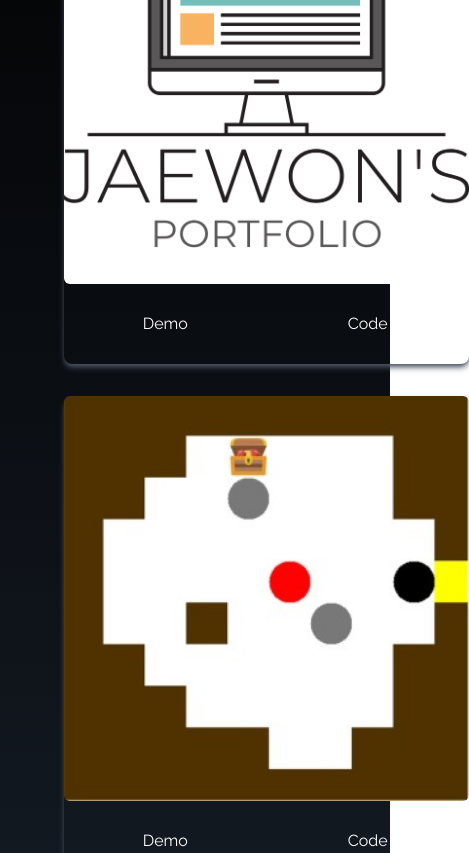
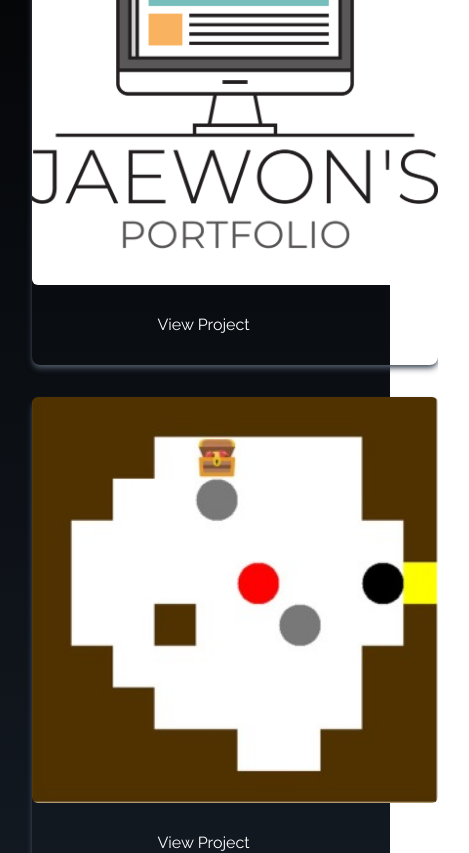
Before and after one commit to jkim906/Portfolio, a React (Create React App) app: page / in a window 390 px wide. Shown: the part 1969-2822 px from the top of the page, 469 px wide, since content can reach past the window. Built offline with nearby package versions, Linux system fonts and the light colour scheme.

Commit message:
worked more just need to fix a few bugs and style

```diff
--- a/src/components/Home.jsx
+++ b/src/components/Home.jsx
@@ -15,7 +15,7 @@ const Home = () => {
             I'm a full stack developer with a passion for creating beautiful, responsive, and functional websites. I have experience in HTML, CSS, JavaScript, React, Node.js, Express, MongoDB, and more.
           </p>
           <div>
-            <Link to="portfolio" smooth duration={500} offset={-100} className="group text-white w-fit px-6 py-3 my-2 flex items-center rounded-md bg-gradient-to-r from-cyan-500 to-blue-500 cursur-pointer">
+            <Link to="Projects" smooth duration={500} offset={-100} className="group text-white w-fit px-6 py-3 my-2 flex items-center rounded-md bg-gradient-to-r from-cyan-500 to-blue-500 cursur-pointer">
               Portfolio
               <span className="group-hover:rotate-90 duration-300 ml-2">
                 <TiArrowRightOutline size={18}/>
--- a/src/components/NavBar.jsx
+++ b/src/components/NavBar.jsx
@@ -37,7 +37,7 @@ const NavBar = () => {
             <ul className="hidden md:flex">
                 {links.map(({ id, link }) => (
                     <li key={id} className="px-4 cursor-pointer capitalize font-medium text-gray-500 hover:scale-105 duration-200">
-                        <Link onClick={() => setNav(!nav)} to={link} smooth duration={500}>{link}</Link>
+                        <Link  to={link} smooth duration={500} >{link}</Link>
                     </li>
                 ))}
             </ul>
--- a/src/components/Portfolio.jsx
+++ b/src/components/Portfolio.jsx
@@ -4,24 +4,33 @@ import Portfolio1 from '../images/port/PortfolioJae.png';
 import Breakgame from '../images/port/Control-V.png';
 import cheater from '../images/port/Cheating.png';
 
+
 const Portfolio = () => {
   const projects = [
     {
       id: 1,
+      name: "Jaewon's Portfolio",
       src: Portfolio1,
+      link: 'https://github.com/jkim906/Portfolio',
 
     },
     {
       id: 2,
+      name: 'Breakgame',
       src: Breakgame,
+      link: 'https://github.com/jkim906/Boulder-Break-Game',
     },
     {
       id: 3,
+      name: 'Cheater',
       src: cheater,
+      link: 'https://github.com/jkim906/Plagiarism-and-Cheating-Monitoring-System',
     },
     {
       id: 4,
+      name: 'Insurance',
       src: Insurance,
+      link: 'https://github.com/jkim906/Jaewons-Insurance-System',
     },
   ];
 
@@ -38,8 +47,8 @@ const Portfolio = () => {
             </p>
             <p className="py-6">Check out my projects</p>
           </div>
-          <div className="grid sm:grid-cols-2 md:grid-cols-3 gap-8 px-12 sm:px-0">
-            {projects.map(({ id, src }) => (
+          <div className="grid sm:grid-cols-2 md:grid-cols-3 gap-8 px-4 sm:px-0">
+          {projects.map(({ id, src, name, link }) => (
               <div key={id} className="shadow-md shadow-gray-600 rounded-lg aspect-square">
               <img
                 src={src}
@@ -47,12 +56,16 @@ const Portfolio = () => {
                 className="rounded-md w-full h-full object-cover duration-200 hover:scale-105"
               />
               <div className="flex items-center justify-center">
-                  <button className="w-1/2 px-6 py-3 m-4 duration-200 hover:scale-105">
-                    Demo
-                  </button>
-                  <button className="w-1/2 px-6 py-3 m-4 duration-200 hover:scale-105">
-                    Code
-                  </button>
+                <a
+                  href={link}
+                  target="_blank"
+                  rel="noopener noreferrer"
+                  className="w-1/2 px-6 py-3 m-4 duration-200 hover:scale-105 flex items-center"
+                >
+                  View Project
+                  <span className="group-hover:rotate-90 duration-300 ml-2">
+                  </span>
+                </a>
               </div>
             </div>
           ))}
```
Lines whose indentation alone changed are shown as unchanged.
